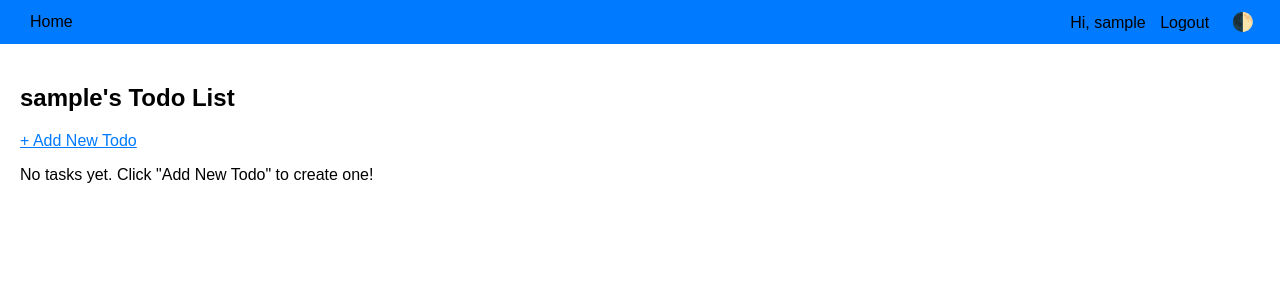
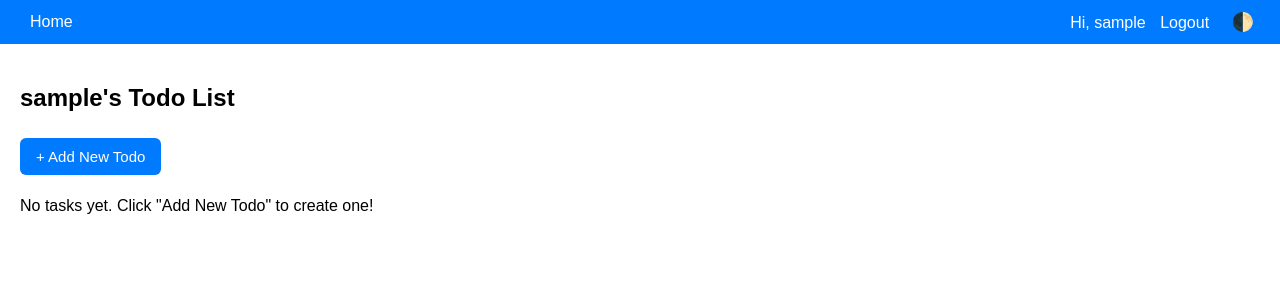
Before and after one commit to Nantawat6510545543/Todo-Application, a Django app: page /todo/todos/ in a window 1280 px wide. Shown: the top 300 px of the page. Run offline with Django 5.2, Linux system fonts and the light colour scheme; the visitor is signed in with stand-in values (Sample User, id 1); data that the repository does not hold is empty.

Commit message:
update button style

```diff
--- a/todo_app/static/todo/styles.css
+++ b/todo_app/static/todo/styles.css
@@ -1,9 +1,11 @@
+/* === COLOR THEMES === */
 :root {
     --bg-color: #ffffff;
     --text-color: #000000;
     --table-header: #f2f2f2;
     --link-color: #007bff;
     --button-bg: #007bff;
+    --button-text: #ffffff;
     --button-hover: #0056b3;
 }
 
@@ -12,10 +14,12 @@
     --text-color: #e0e0e0;
     --table-header: #1f1f1f;
     --link-color: #66b2ff;
-    --button-bg: #333;
-    --button-hover: #555;
+    --button-bg: #444;
+    --button-text: #ffffff;
+    --button-hover: #666;
 }
 
+/* === GENERAL STYLING === */
 body {
     background-color: var(--bg-color);
     color: var(--text-color);
@@ -24,9 +28,51 @@ body {
     padding: 0;
 }
 
+a {
+    color: var(--link-color);
+    text-decoration: none;
+}
+
+a:hover {
+    text-decoration: underline;
+}
+
+/* === BUTTON STYLE (applies to both <a> and <button>) === */
+.button, button.button {
+    display: inline-block;
+    padding: 10px 16px;
+    background-color: var(--button-bg);
+    color: var(--button-text);
+    border-radius: 6px;
+    text-decoration: none;
+    border: none;
+    cursor: pointer;
+    margin: 6px 6px 6px 0;
+    font-size: 15px;
+    transition: background-color 0.2s;
+}
+
+.button:hover, button.button:hover {
+    background-color: var(--button-hover);
+}
+
+/* === FORM FIELDS === */
+form input[type="text"],
+form textarea,
+form select {
+    width: 100%;
+    padding: 8px;
+    margin-bottom: 12px;
+    border-radius: 4px;
+    border: 1px solid #ccc;
+    background-color: var(--bg-color);
+    color: var(--text-color);
+}
+
+/* === TOPBAR === */
 .topbar {
     background-color: var(--button-bg);
-    color: var(--text-color);
+    color: var(--button-text);
     padding: 10px 20px;
     display: flex;
     justify-content: space-between;
@@ -34,24 +80,20 @@ body {
 }
 
 .topbar a {
-    color: var(--text-color);
+    color: var(--button-text);
     margin-left: 10px;
-    text-decoration: none;
-}
-
-.topbar a:hover {
-    text-decoration: underline;
 }
 
 .theme-toggle {
     background: none;
     border: none;
-    color: var(--text-color);
+    color: var(--button-text);
+    font-size: 18px;
     cursor: pointer;
-    font-size: 18px;
     margin-left: 12px;
 }
 
+/* === PAGE CONTENT === */
 .content {
     padding: 20px;
 }
@@ -71,39 +113,3 @@ th, td {
 th {
     background-color: var(--table-header);
 }
-
-a.button, button.button {
-    display: inline-block;
-    padding: 10px 16px;
-    background-color: var(--button-bg);
-    color: var(--text-color);
-    border-radius: 6px;
-    text-decoration: none;
-    border: none;
-    cursor: pointer;
-    margin-right: 10px;
-}
-
-a.button:hover, button.button:hover {
-    background-color: var(--button-hover);
-}
-
-form input[type="text"],
-form textarea,
-form select {
-    width: 100%;
-    padding: 8px;
-    margin-bottom: 12px;
-    border-radius: 4px;
-    border: 1px solid #ccc;
-    background-color: var(--bg-color);
-    color: var(--text-color);
-}
-
-a {
-    color: var(--link-color);
-}
-
-a:hover {
-    text-decoration: underline;
-}
--- a/todo_app/templates/todo/add_todo.html
+++ b/todo_app/templates/todo/add_todo.html
@@ -9,5 +9,5 @@
     <button type="submit" class="button">Add Todo</button>
 </form>
 
-<p><a href="{% url 'todo:todo_list' %}">← Back to Todo List</a></p>
+<p><a href="{% url 'todo:todo_list' %}" class="button">← Back to Todo List</a></p>
 {% endblock %}
--- a/todo_app/templates/todo/index.html
+++ b/todo_app/templates/todo/index.html
@@ -5,13 +5,9 @@
 <p>Manage your tasks easily. Stay productive and organized!</p>
 
 {% if user.is_authenticated %}
-<p>
     <a href="{% url 'todo:todo_list' %}" class="button">Go to My Todo List</a>
-</p>
 {% else %}
-<p>
     <a href="{% url 'todo:login' %}" class="button">Login</a>
     <a href="{% url 'todo:signup' %}" class="button">Sign Up</a>
-</p>
 {% endif %}
 {% endblock %}
--- a/todo_app/templates/todo/todo_list.html
+++ b/todo_app/templates/todo/todo_list.html
@@ -3,7 +3,9 @@
 {% block content %}
 <h2>{{ user.username }}'s Todo List</h2>
 
-<p><a href="{% url 'todo:add_todo' %}">+ Add New Todo</a></p>
+<p>
+    <a href="{% url 'todo:add_todo' %}" class="button">+ Add New Todo</a>
+</p>
 
 {% if todos %}
 <table>
```
